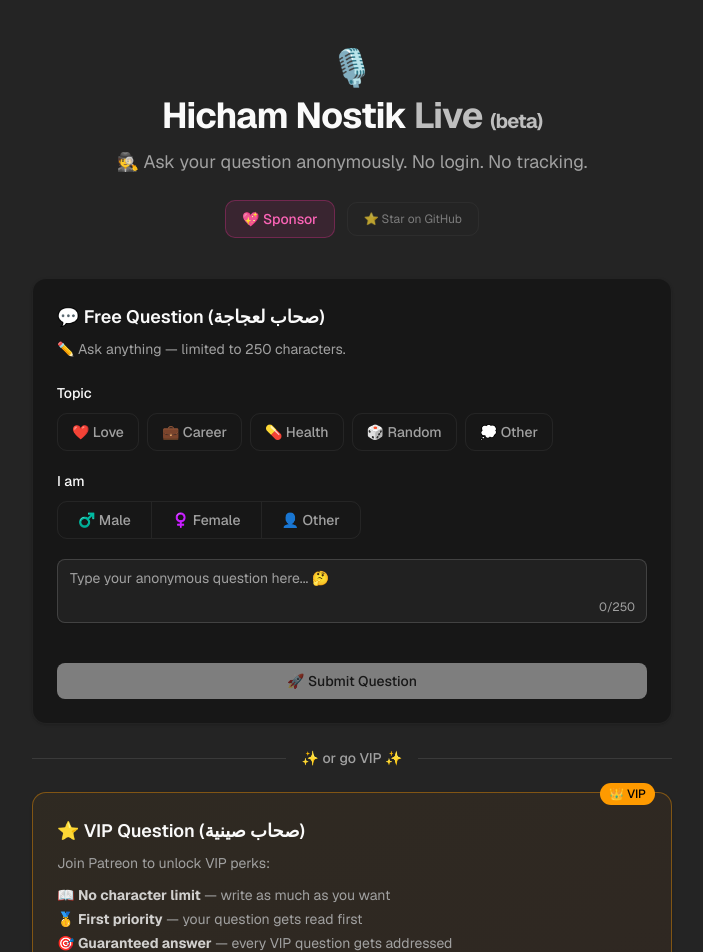
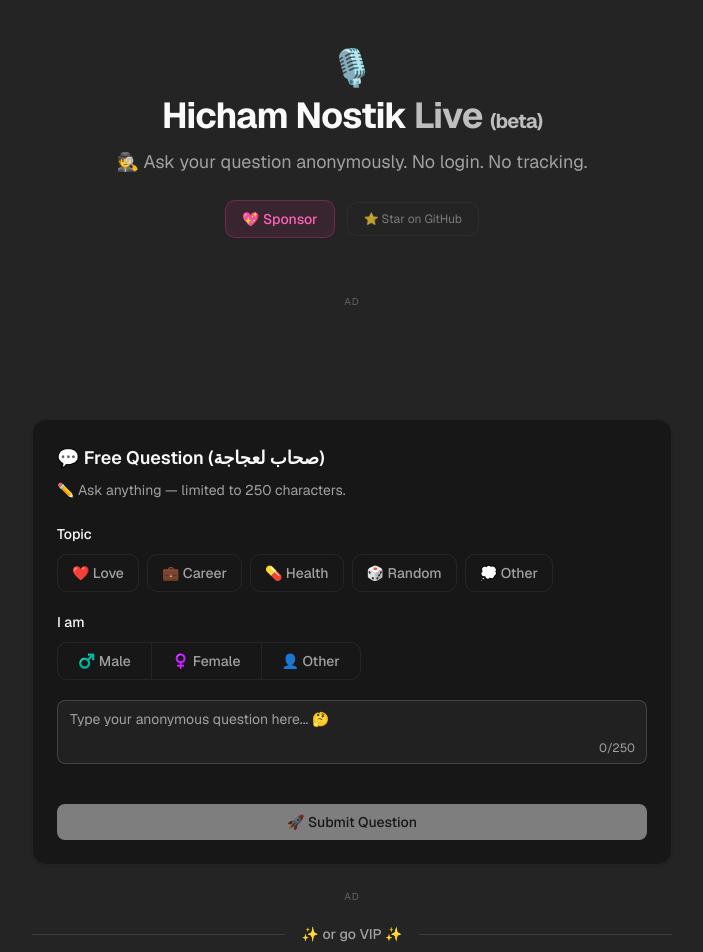
Before and after one commit to propre101/nostik_qa, a Next.js app: page / in a window 1280 px wide. Shown: the top 952 px of the page, without its empty margins (288-991 px from the left). Built offline with nearby package versions, Linux system fonts and the light colour scheme; no server answers; the database is empty.

Commit message:
test ads

```diff
--- a/src/app/layout.tsx
+++ b/src/app/layout.tsx
@@ -1,6 +1,7 @@
 import type { Metadata } from "next";
 import { Geist, Geist_Mono } from "next/font/google";
 import { SessionProvider } from "@/components/session-provider";
+import Script from "next/script";
 import "./globals.css";
 
 const geistSans = Geist({
@@ -29,6 +30,10 @@
       <body
         className={`${geistSans.variable} ${geistMono.variable} font-sans antialiased`}
       >
+        <Script
+          src="https://pl28887136.effectivegatecpm.com/46/71/de/4671deb8ab4d438cae52337aaa9ddb77.js"
+          strategy="afterInteractive"
+        />
         <SessionProvider>{children}</SessionProvider>
       </body>
     </html>
--- a/src/app/page.tsx
+++ b/src/app/page.tsx
@@ -2,6 +2,8 @@
 import { FreeQuestionForm } from "@/components/free-question-form";
 import { VipQuestionForm } from "@/components/vip-question-form";
 import { Separator } from "@/components/ui/separator";
+import { AdBanner } from "@/components/ad-banner";
+import { AdNative } from "@/components/ad-native";
 
 export default function HomePage() {
   return (
@@ -35,7 +37,24 @@
       </div>
 
       <div className="w-full space-y-6">
+        <AdBanner
+          dataKey="f723923002e3ba1c56ccc6657991682d"
+          format="iframe"
+          height={90}
+          width={728}
+          className="hidden md:flex"
+        />
+        <AdBanner
+          dataKey="5d938f1c1125bd5f6c45b81fb9c59330"
+          format="iframe"
+          height={50}
+          width={320}
+          className="flex md:hidden"
+        />
+
         <FreeQuestionForm />
+
+        <AdNative />
 
         <div className="flex items-center gap-4">
           <Separator className="flex-1" />
--- a/src/app/success/page.tsx
+++ b/src/app/success/page.tsx
@@ -1,6 +1,8 @@
 import Link from "next/link";
 import { Button } from "@/components/ui/button";
 import { Card, CardContent } from "@/components/ui/card";
+import { AdBanner } from "@/components/ad-banner";
+import { AdNative } from "@/components/ad-native";
 
 export default async function SuccessPage({
   searchParams,
@@ -11,8 +13,8 @@
   const isVip = params.vip === "true";
 
   return (
-    <main className="flex min-h-screen items-center justify-center px-4">
-      <Card className="max-w-md text-center">
+    <main className="flex min-h-screen flex-col items-center justify-center px-4 py-8 space-y-8 w-full max-w-md mx-auto">
+      <Card className="w-full text-center">
         <CardContent className="space-y-4 pt-8 pb-8">
           <p className="text-5xl">{isVip ? "👑" : "🎉"}</p>
 
@@ -31,6 +33,15 @@
           </Button>
         </CardContent>
       </Card>
+
+      <AdBanner
+        dataKey="215a567b5a5d6c1643cfb84062df1d56"
+        format="iframe"
+        height={250}
+        width={300}
+      />
+
+      <AdNative />
     </main>
   );
 }
--- /dev/null
+++ b/src/components/ad-banner.tsx
@@ -0,0 +1,56 @@
+"use client";
+
+import { useEffect, useRef } from "react";
+
+export function AdBanner({
+  dataKey,
+  format,
+  height,
+  width,
+  className,
+}: {
+  dataKey: string;
+  format: string;
+  height: number;
+  width: number;
+  className?: string;
+}) {
+  const containerRef = useRef<HTMLDivElement>(null);
+
+  useEffect(() => {
+    if (!containerRef.current) return;
+    if (containerRef.current.hasChildNodes()) return; // Already initialized
+
+    const conf = document.createElement("script");
+    const script = document.createElement("script");
+
+    script.type = "text/javascript";
+    script.src = `https://www.highperformanceformat.com/${dataKey}/invoke.js`;
+
+    conf.type = "text/javascript";
+    conf.innerHTML = `atOptions = {
+      'key' : '${dataKey}',
+      'format' : '${format}',
+      'height' : ${height},
+      'width' : ${width},
+      'params' : {}
+    };`;
+
+    containerRef.current.append(conf);
+    // Append the invoke.js script right after configuring options
+    containerRef.current.append(script);
+  }, [dataKey, format, height, width]);
+
+  return (
+    <div className={`flex flex-col items-center justify-center my-4 w-full ${className || ""}`}>
+      <span className="text-[10px] text-muted-foreground/50 uppercase tracking-widest mb-1">
+        Ad
+      </span>
+      <div
+        ref={containerRef}
+        className="flex justify-center items-center w-full"
+        style={{ minHeight: height }}
+      ></div>
+    </div>
+  );
+}
--- /dev/null
+++ b/src/components/ad-native.tsx
@@ -0,0 +1,31 @@
+"use client";
+
+import { useEffect, useRef } from "react";
+
+export function AdNative({ className }: { className?: string }) {
+  const containerRef = useRef<HTMLDivElement>(null);
+
+  useEffect(() => {
+    if (!containerRef.current) return;
+    if (containerRef.current.querySelector("script")) return;
+
+    const script = document.createElement("script");
+    script.type = "text/javascript";
+    script.async = true;
+    script.setAttribute("data-cfasync", "false");
+    script.src = "https://pl28887049.effectivegatecpm.com/598c595e20f8ed933f8421faca502f91/invoke.js";
+
+    containerRef.current.append(script);
+  }, []);
+
+  return (
+    <div className={`flex flex-col items-center justify-center my-4 w-full ${className || ""}`}>
+      <span className="text-[10px] text-muted-foreground/50 uppercase tracking-widest mb-1">
+        Ad
+      </span>
+      <div ref={containerRef} className="w-full flex justify-center">
+        <div id="container-598c595e20f8ed933f8421faca502f91"></div>
+      </div>
+    </div>
+  );
+}
```
